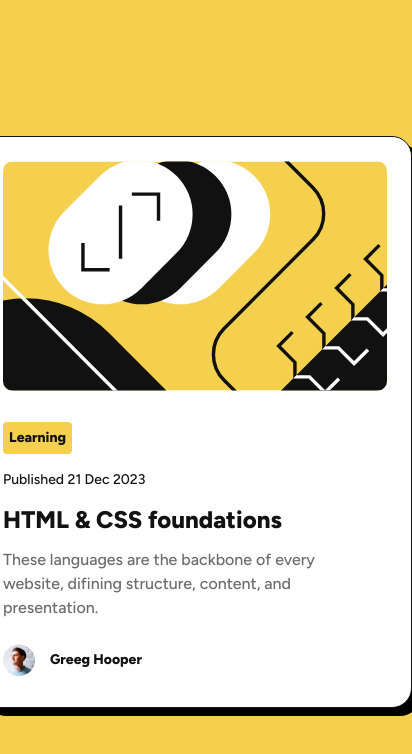
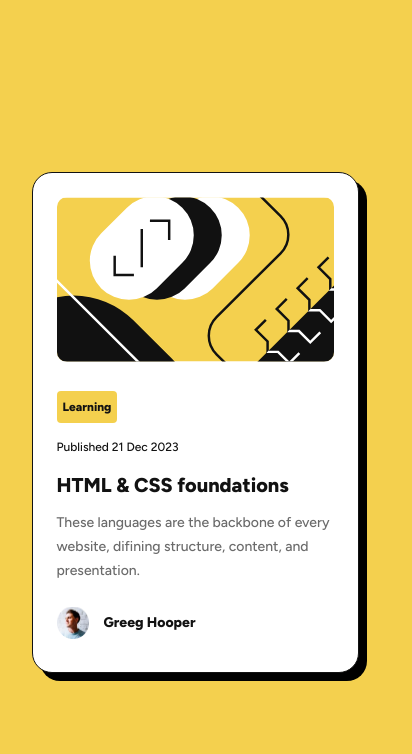
Before and after one commit to hyugatanj/fm-blog-preview-card, a plain HTML site: page index.html in a window 390 px wide. Shown: the whole page, 412 px wide, since content can reach past the window. Drawn offline with Linux system fonts and the light colour scheme.

Commit message:
fixing responsif design issue on small screen size

```diff
--- a/style.css
+++ b/style.css
@@ -26,6 +26,7 @@ body {
   margin: 0;
   padding: 0;
   height: 100vh;
+  width: 100vw;
   box-sizing: border-box;
   background-color: var(--Yellow);
   font-family: Figtree;
@@ -39,6 +40,8 @@ body {
 }
 
 .main-container {
+  box-sizing: border-box;
+  flex-shrink: 1;
   width: 384px;
   height: 522px;
   background-color: white;
@@ -91,7 +94,7 @@ img {
   color: var(--ligth-grey);
   font-size: var(--text-preset-2-size);
   font-weight: var(--text-preset-2-weight);
-  width: 320px;
+
 }
 
 .profile-container {
@@ -114,3 +117,25 @@ img {
   font-size: var(--text-preset-4-size);
   font-weight: var(--text-preset-4-weight);
 }
+
+
+@media (max-width: 500px) {
+  .main-container {
+    width: 327px;
+    height: 501px;
+    font-size: 1;
+  }
+  .status-box{
+    font-size: 12px;
+  }
+  .date{
+    font-size: 12px;
+  }
+  .card-tittle{
+    font-size: 20px;
+  }
+  .describtion{
+    font-size: 14px;
+    font-weight: 500;
+  }
+}
```
Also changed, not shown: index.html (+0 -1 lines).
